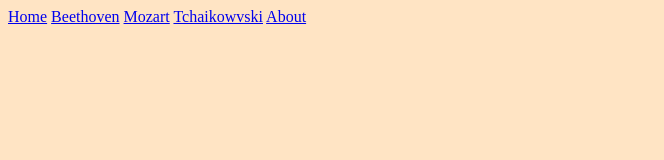
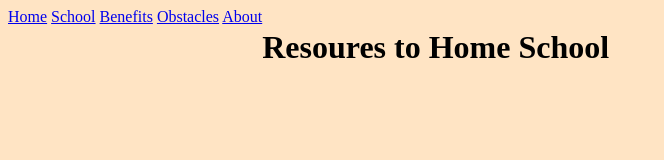
Before and after one commit to kimberly-brisby/Capstone-level-2, a plain HTML site: page Attribute.html in a window 1280 px wide. Shown: the whole page, without its empty margins (0-664 px from the left). Drawn offline with Linux system fonts and the light colour scheme.

Commit message:
added the layout for each page

```diff
--- a/Attribute.html
+++ b/Attribute.html
@@ -11,13 +11,15 @@
    <header>
     <nav>
         <a href="index.html">Home</a>
-        <a href="Beevthoven.html">Beethoven</a>
-        <a href="Mozart.html">Mozart</a>
-        <a href="Tchaikowvski.html">Tchaikowvski</a>
+        <a href="Home-School.html">School</a>
+        <a href="Benefits.html">Benefits</a>
+        <a href="Obstacles.html">Obstacles</a>
         <a href="Attribute.html">About</a>
     </nav>
    </header>
-   <main></main>
+   <main>
+    <h1>Resoures to Home School</h1>
+   </main>
    <footer></footer>
 </body>
 </html>
```
Also changed, not shown: Benefits.html (+4 -2 lines), Home-School.html (+4 -2 lines), Obstacles.html (+4 -2 lines), index.html (+4 -2 lines).
